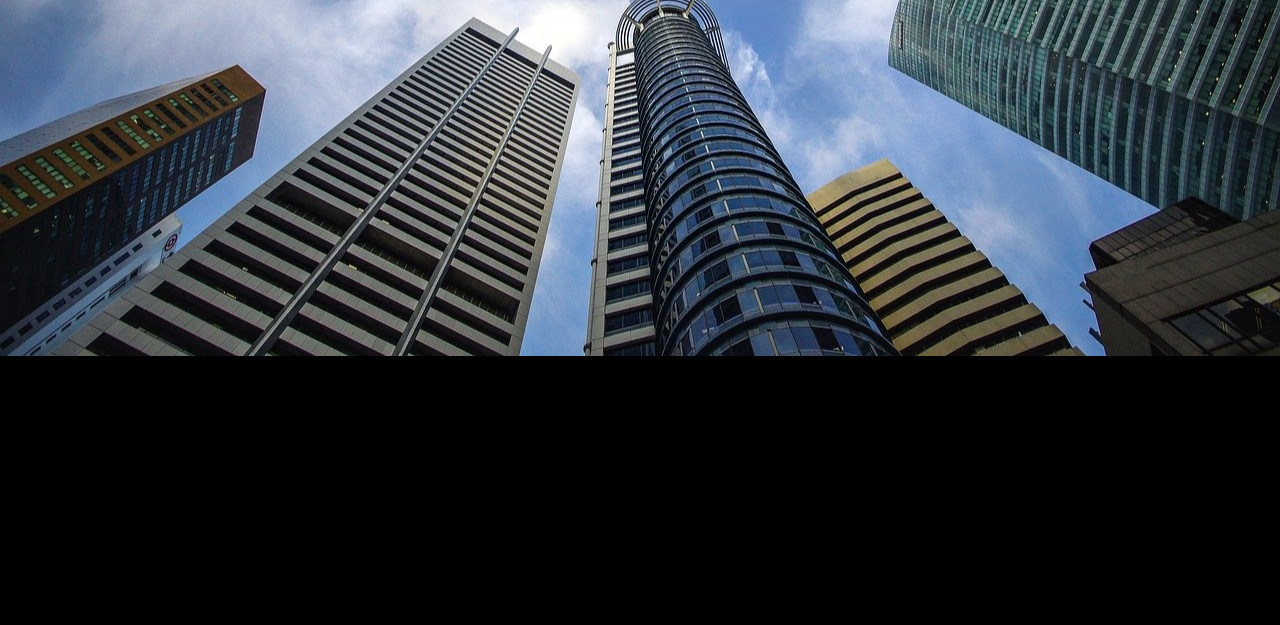
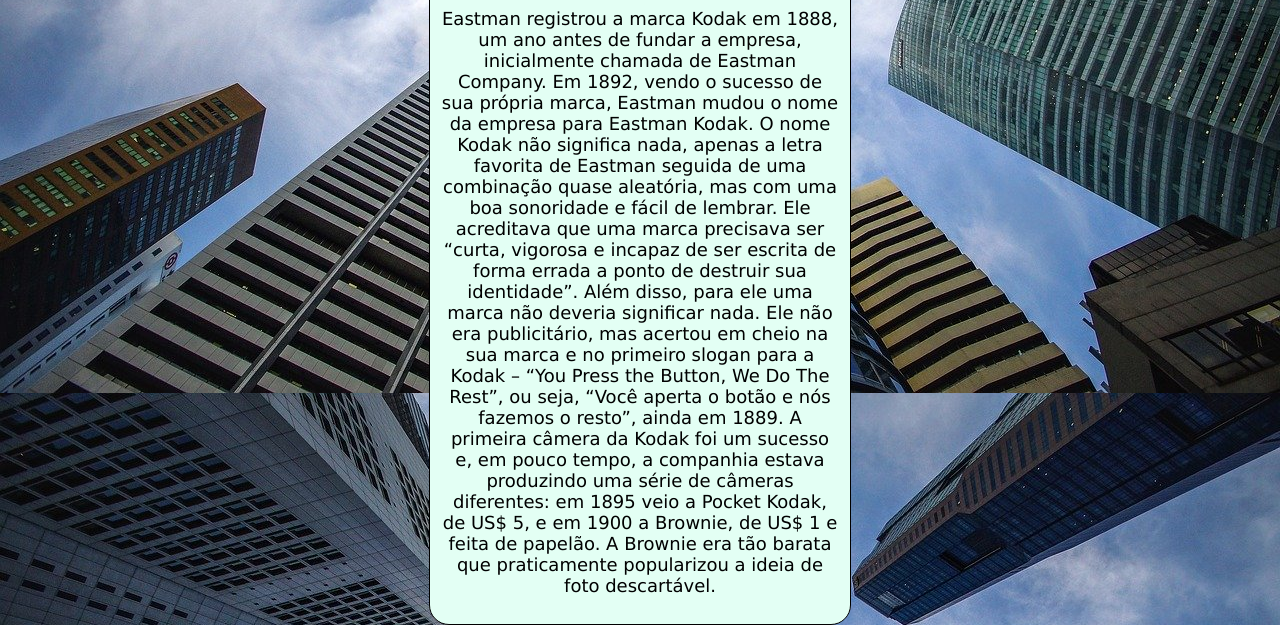
Before and after one commit to PatrickPhilipe/EXERCICIOS, a plain HTML site: page EX022 - Imagem de Fundo/fundo006.html in a window 1280 px wide. Shown: the part 460-1085 px from the top of the page. Before the commit the page ends 816 px from the top, so only its background shows below. Drawn offline with Linux system fonts and the light colour scheme.

Commit message:
EXERCICIO

```diff
--- a/EX022 - Imagem de Fundo/fundo006.html
+++ b/EX022 - Imagem de Fundo/fundo006.html
@@ -6,15 +6,32 @@
     <meta name="viewport" content="width=device-width, initial-scale=1.0">
     <title>Document</title>
 
+
     <style>
+        /* "background-repeat: no-repeat;" Serve Para não ter repetição de imagem
+        background-position: center center; Serve para Centralizar a imagem
+        background-attachment: fixed; Serve para Fixa a imagem para que não aja quebra */
 
         body {
+
             height: 100vh; /*Serve para oculpar toda tela web*/
+
+            /*
             background-color: black;
             background-image: url("imagens/wallpaper002.jpg");
-            background-repeat: no-repeat; /*Para não ter repetição de imagem*/
-            background-position: center center; /*Centralizar a imagem*/
-            background-size: cover; /*Para ajustar a imagem em caso de  maximilizar a janela - 100% view port*/
+            background-position: center center;
+            background-repeat: no-repeat;
+            background-size: cover; Para ajustar a imagem em caso de  maximilizar a janela - 100% view port
+            background-attachment: fixed;
+
+            /* Shorthand - Background
+                Color > image > position > reapeat > [Size] > attachment
+                OBS: Colocar todo background acima em um só, com excessão ao cover que tem que está separado
+            */
+
+
+            background: black url("imagens/wallpaper002.jpg") center center no-repeat fixed;
+            background-size: cover;
 
         }
         main {
@@ -38,6 +55,16 @@
         <p>
             A Eastman Kodak Company é uma companhia americana que produz vários produtos relacionados com a sua base histórica no analógico fotografia. A empresa está sediada em Rochester, Nova York. A Kodak fornece embalagens, impressão funcional, comunicações gráficas e serviços profissionais para empresas em todo o mundo.
         </p>
+
+        <h1>COMO SURGIU A MARCA "KODAK"?</h1>
+        <p>
+            Eastman registrou a marca Kodak em 1888, um ano antes de fundar a empresa, inicialmente chamada de Eastman Company. Em 1892, vendo o sucesso de sua própria marca, Eastman mudou o nome da empresa para Eastman Kodak.
+
+            O nome Kodak não significa nada, apenas a letra favorita de Eastman seguida de uma combinação quase aleatória, mas com uma boa sonoridade e fácil de lembrar. Ele acreditava que uma marca precisava ser “curta, vigorosa e incapaz de ser escrita de forma errada a ponto de destruir sua identidade”. Além disso, para ele uma marca não deveria significar nada.
+
+            Ele não era publicitário, mas acertou em cheio na sua marca e no primeiro slogan para a Kodak – “You Press the Button, We Do The Rest”, ou seja, “Você aperta o botão e nós fazemos o resto”, ainda em 1889.
+
+            A primeira câmera da Kodak foi um sucesso e, em pouco tempo, a companhia estava produzindo uma série de câmeras diferentes: em 1895 veio a Pocket Kodak, de US$ 5, e em 1900 a Brownie, de US$ 1 e feita de papelão. A Brownie era tão barata que praticamente popularizou a ideia de foto descartável.</p>
     </main>
 
 </body>
```
